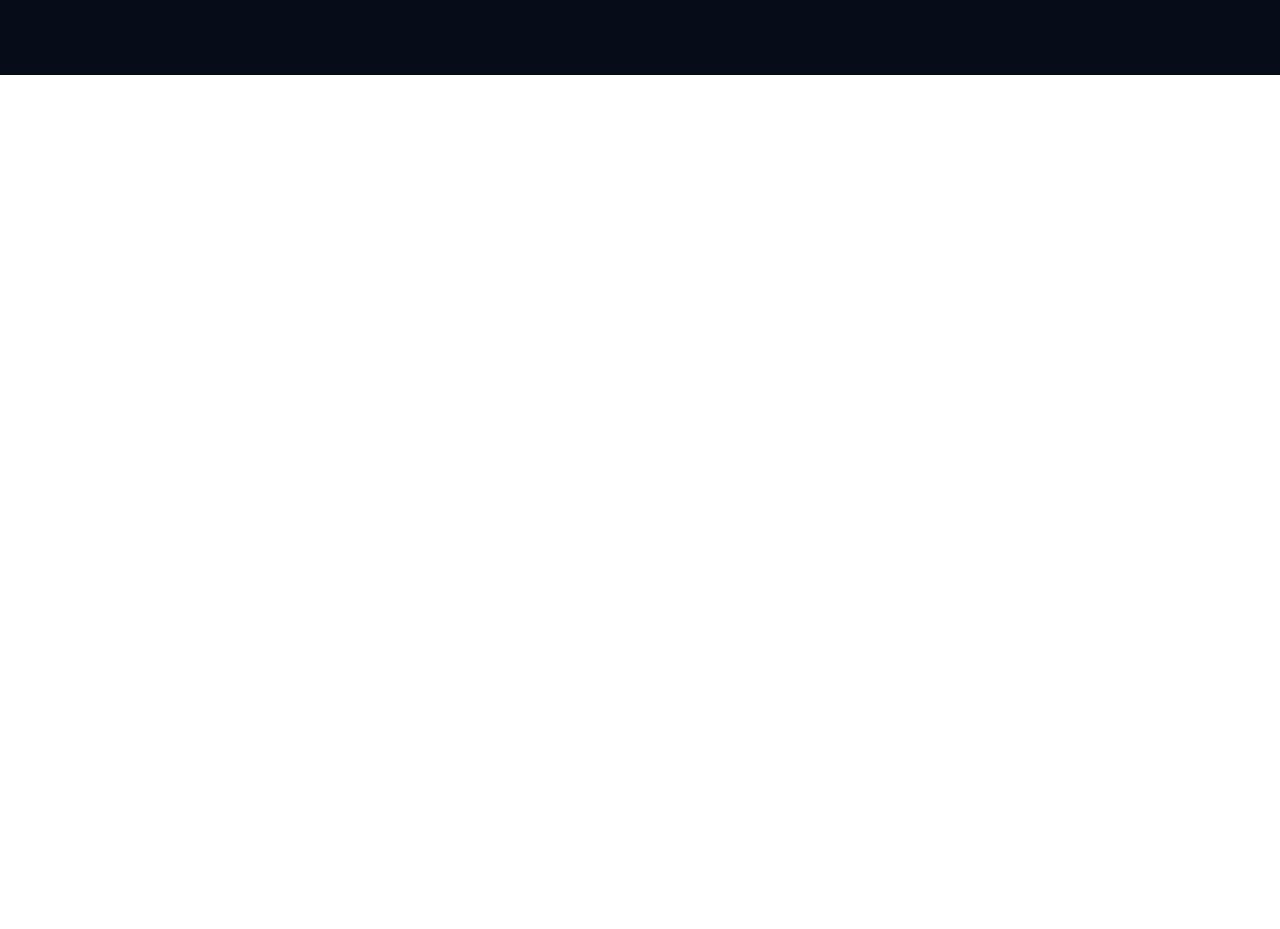
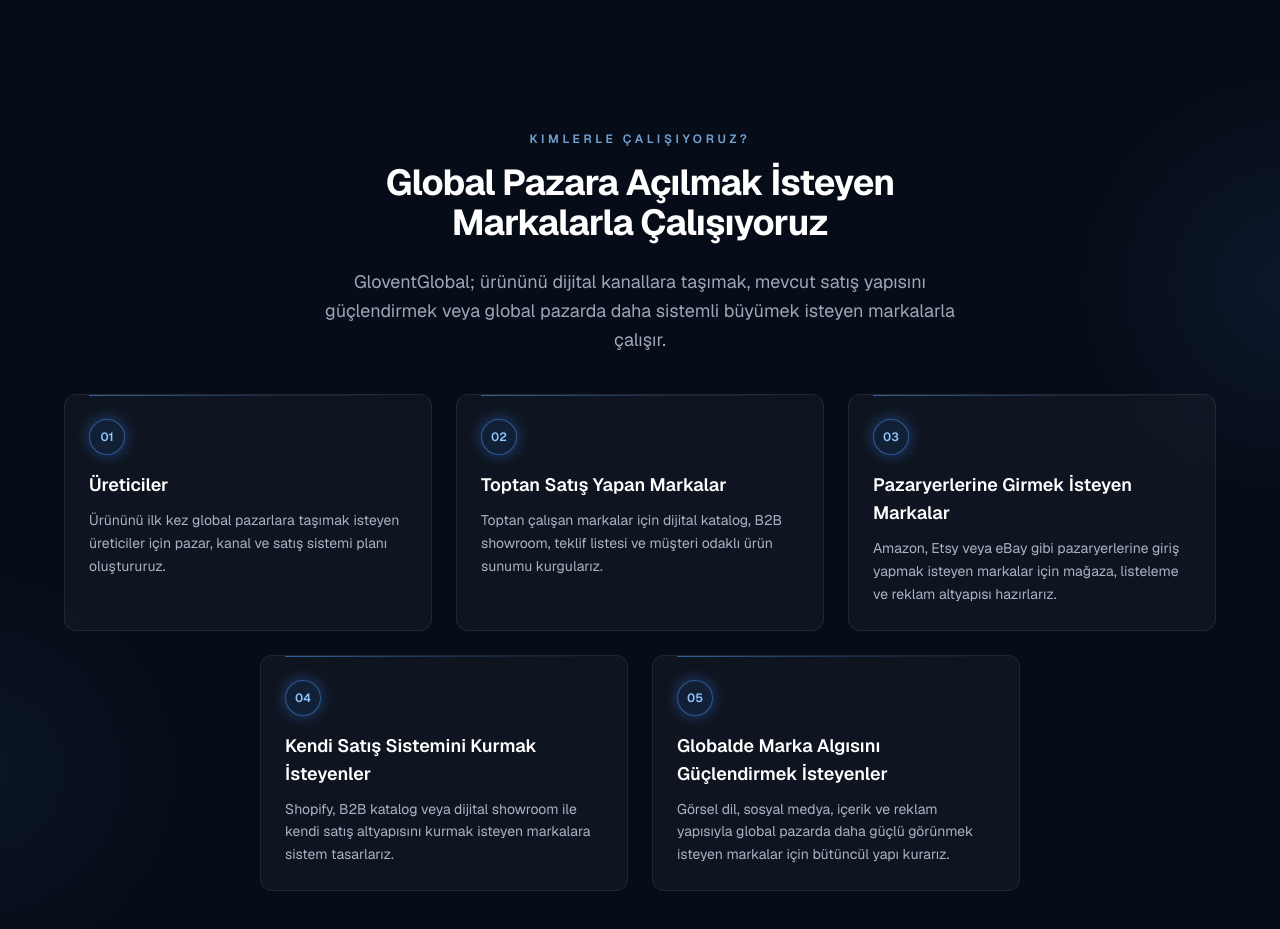
Before and after one commit to batu34dogan/gloventglobal, a Next.js app: page /hakkimizda in a window 1280 px wide. Shown: the part 2220-3149 px from the top of the page. Before the commit the page ends 2295 px from the top, so only its background shows below. Built offline with nearby package versions, Linux system fonts and the light colour scheme.

Commit message:
kimler eklendi

```diff
--- a/components/about/AboutContent.tsx
+++ b/components/about/AboutContent.tsx
@@ -97,11 +97,42 @@
 
 const whyCardDelays = ['delay-[0ms]', 'delay-[100ms]', 'delay-[200ms]'];
 
+const audienceSegments = [
+  {
+    number: '01',
+    title: 'Üreticiler',
+    description: 'Ürününü ilk kez global pazarlara taşımak isteyen üreticiler için pazar, kanal ve satış sistemi planı oluştururuz.',
+  },
+  {
+    number: '02',
+    title: 'Toptan Satış Yapan Markalar',
+    description: 'Toptan çalışan markalar için dijital katalog, B2B showroom, teklif listesi ve müşteri odaklı ürün sunumu kurgularız.',
+  },
+  {
+    number: '03',
+    title: 'Pazaryerlerine Girmek İsteyen Markalar',
+    description: 'Amazon, Etsy veya eBay gibi pazaryerlerine giriş yapmak isteyen markalar için mağaza, listeleme ve reklam altyapısı hazırlarız.',
+  },
+  {
+    number: '04',
+    title: 'Kendi Satış Sistemini Kurmak İsteyenler',
+    description: 'Shopify, B2B katalog veya dijital showroom ile kendi satış altyapısını kurmak isteyen markalara sistem tasarlarız.',
+  },
+  {
+    number: '05',
+    title: 'Globalde Marka Algısını Güçlendirmek İsteyenler',
+    description: 'Görsel dil, sosyal medya, içerik ve reklam yapısıyla global pazarda daha güçlü görünmek isteyen markalar için bütüncül yapı kurarız.',
+  },
+];
+
+const audienceDelays = ['delay-[0ms]', 'delay-[80ms]', 'delay-[160ms]', 'delay-[240ms]', 'delay-[320ms]'];
+
 export default function AboutContent() {
   const [mounted, setMounted] = useState(false);
   const [whoRef, whoInView] = useInView<HTMLElement>();
   const [whyRef, whyInView] = useInView<HTMLElement>();
   const [mindsetRef, mindsetInView] = useInView<HTMLElement>();
+  const [audienceRef, audienceInView] = useInView<HTMLElement>();
 
   useEffect(() => {
     const id = requestAnimationFrame(() => setMounted(true));
@@ -133,6 +164,13 @@
   const mindsetReveal = (delayClass: string) =>
     `transition-all duration-700 ease-out motion-reduce:transition-none ${delayClass} ${
       mindsetInView ? 'translate-y-0 opacity-100' : 'translate-y-3 opacity-0'
+    }`;
+
+  // Kimlerle Çalışıyoruz bölümü Nasıl Düşünüyoruz'un altında, ekran dışında başlıyor — kendi
+  // viewport girişine bağlı, ayrı reveal.
+  const audienceReveal = (delayClass: string) =>
+    `transition-all duration-700 ease-out motion-reduce:transition-none ${delayClass} ${
+      audienceInView ? 'translate-y-0 opacity-100' : 'translate-y-3 opacity-0'
     }`;
 
   return (
@@ -292,6 +330,64 @@
           </p>
         </div>
       </section>
+
+      {/* ============ 5. KİMLERLE ÇALIŞIYORUZ? ============
+          /hizmetler'deki "Kimler İçin?" bölümünün 3+2 ortalı grid tekniğini kullanıyor, ama kart
+          görseli bu sayfanın "Neden GloventGlobal?" bölümüyle aynı dilde — birebir kopya değil. */}
+      <section ref={audienceRef} className="relative px-6 pb-20 pt-14 sm:px-10">
+        <Glow visible={audienceInView} targetOpacity="opacity-40" className="right-[-220px] top-0 h-[420px] w-[420px]" />
+        <Glow visible={audienceInView} targetOpacity="opacity-30" className="left-[-220px] bottom-0 h-[400px] w-[400px]" />
+
+        <div className="relative mx-auto max-w-3xl text-center">
+          <p
+            className={`text-xs font-semibold uppercase tracking-[0.3em] text-blue-300/80 ${audienceReveal(
+              'delay-[0ms]',
+            )}`}
+          >
+            Kimlerle Çalışıyoruz?
+          </p>
+          <h2
+            className={`mx-auto mt-4 max-w-xl text-3xl font-bold tracking-tight sm:text-4xl ${audienceReveal(
+              'delay-[100ms]',
+            )}`}
+          >
+            Global Pazara Açılmak İsteyen Markalarla Çalışıyoruz
+          </h2>
+          <p
+            className={`mx-auto mt-6 max-w-2xl text-base leading-relaxed text-blue-100/70 sm:text-lg ${audienceReveal(
+              'delay-[200ms]',
+            )}`}
+          >
+            GloventGlobal; ürününü dijital kanallara taşımak, mevcut satış yapısını güçlendirmek veya global pazarda
+            daha sistemli büyümek isteyen markalarla çalışır.
+          </p>
+        </div>
+
+        {/* 6 sanal sütun (lg:grid-cols-6) + her kart 2 sütun (lg:col-span-2): ilk 3 kart tam satırı
+            dolduruyor, 4. karta lg:col-start-2 verilince son 2 kart simetrik ortalanıyor. */}
+        <div className="relative mx-auto mt-10 grid max-w-6xl items-stretch gap-6 sm:grid-cols-2 lg:grid-cols-6">
+          {audienceSegments.map((segment, index) => (
+            <div
+              key={segment.number}
+              className={`${audienceReveal(audienceDelays[index])} lg:col-span-2 ${
+                index === 3 ? 'lg:col-start-2' : ''
+              }`}
+            >
+              <div className="relative flex h-full min-h-[170px] flex-col rounded-xl border border-white/[0.08] bg-white/[0.035] p-6 backdrop-blur-sm transition-all duration-300 hover:-translate-y-0.5 hover:border-blue-400/40 hover:bg-white/[0.06] hover:shadow-[0_0_40px_-12px_rgba(59,130,246,0.45)]">
+                <span
+                  aria-hidden="true"
+                  className="absolute left-6 right-6 top-0 h-px bg-gradient-to-r from-blue-400/55 via-blue-400/20 to-transparent"
+                />
+                <span className="relative z-10 flex h-9 w-9 items-center justify-center rounded-full border border-blue-400/45 bg-blue-500/10 text-xs font-semibold text-blue-300 shadow-[0_0_16px_-2px_rgba(59,130,246,0.6)]">
+                  {segment.number}
+                </span>
+                <h3 className="mt-4 text-lg font-semibold text-white">{segment.title}</h3>
+                <p className="mt-2.5 text-sm leading-relaxed text-blue-100/75">{segment.description}</p>
+              </div>
+            </div>
+          ))}
+        </div>
+      </section>
     </main>
   );
 }
```
